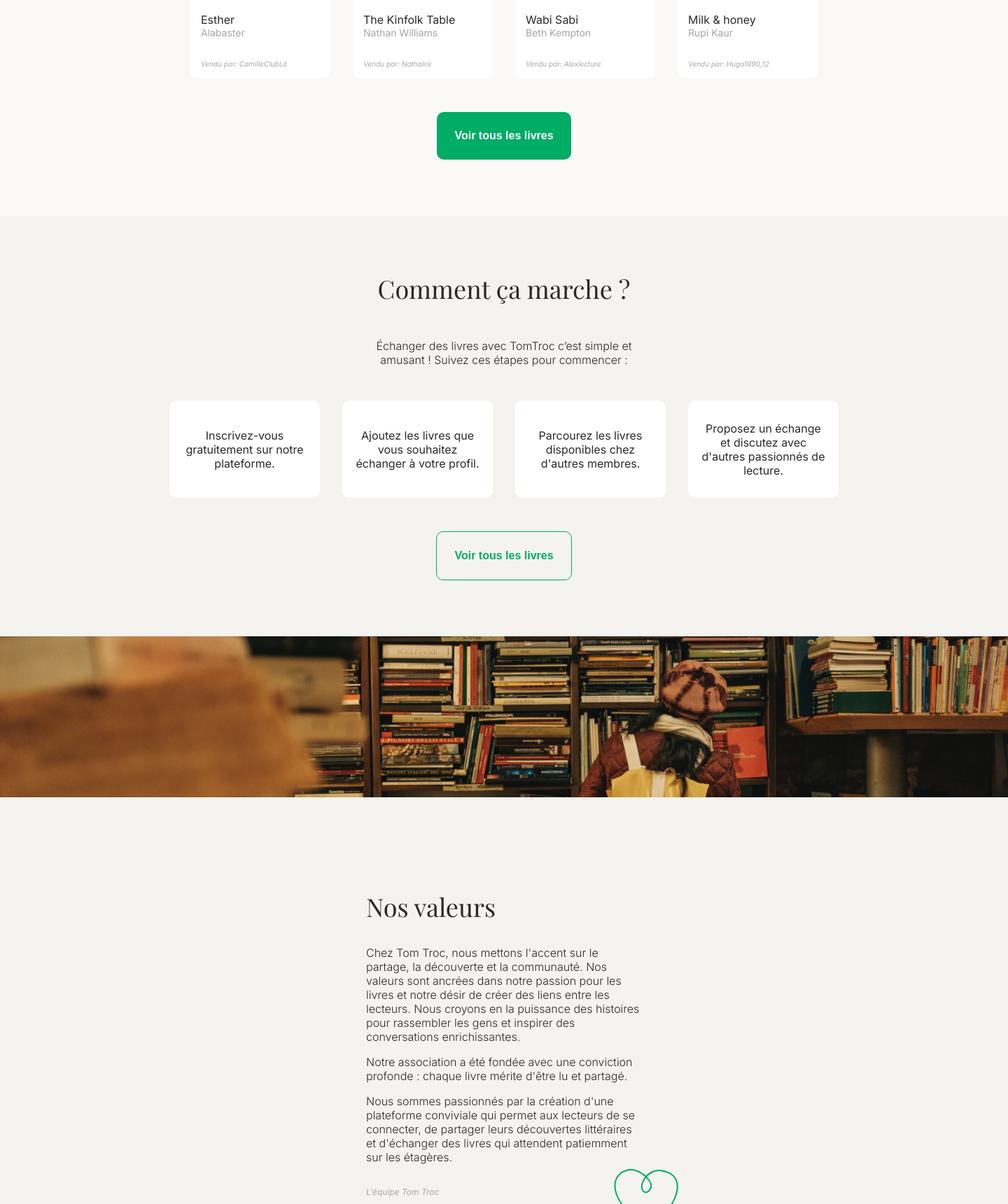
After one commit to ChrisAnger59/TomTroc, a PHP site: template app/Views/home.php in a window 1440 px wide. The commit adds this page. Shown: the part 1182-2902 px from the top of the page at 70% size. Run offline with PHP 8.4, Linux system fonts and the light colour scheme; the template is opened without the code that fills it, so the values that code supplies are empty.

Commit message:
feat(router + homepage): Router/Controller + main template + home vue (#1)

```diff
--- /dev/null
+++ b/app/Views/home.php
@@ -0,0 +1,110 @@
+<section id="section-introduction">
+    <div class="intro-container">
+        <div class="intro-text flex-col gap-1">
+            <h2>Rejoignez nos lecteurs passionnés</h2>
+            <p>Donnez une nouvelle vie à vos livres en les échangeant avec
+            d'autres amoureux de la lecture.
+            Nous croyons en la magie du partage de connaissances
+            et d'histoires à travers les livres.
+            </p>
+            <button class="btn btn-primary">Découvrir</button>
+        </div>
+
+        <div class="intro-image">
+            <img src="./images/img-home1.png" alt="">
+            <p class="legend">Hamza</p>
+        </div>
+    </div>
+</section>
+
+
+<section id="section-last-add" class="flex-col gap-3">
+
+    <h2>Les derniers livres ajoutés</h2>
+
+        <div class="books-container">
+
+            <article class="card book-card">
+                <img src="./../storage/uploads/livre1.jpg" alt="premier livre">
+                <div class="book-content">
+                    <h3>Esther</h3>
+                    <p class="book-author">Alabaster</p>
+                </div>
+                <p class="book-mention">Vendu par: CamilleClubLit</p>
+            </article>
+
+            <article class="card book-card">
+                <img src="./../storage/uploads/livre2.jpg" alt="deuxieme livre">
+                <div class="book-content">
+                    <h3>The Kinfolk Table</h3>
+                    <p class="book-author">Nathan Williams</p>
+                </div>
+                <p class="book-mention">Vendu par: Nathalire</p>
+            </article>
+
+            <article class="card book-card">
+                <img src="./../storage/uploads/livre3.jpg" alt="troisieme livre">
+                <div class="book-content">
+                    <h3>Wabi Sabi</h3>
+                    <p class="book-author">Beth Kempton</p>
+                </div>
+                <p class="book-mention">Vendu par: Alexlecture</p>
+            </article>
+
+            <article class="card book-card">
+                <img src="./../storage/uploads/livre4.jpg" alt="quatrieme livre">
+                <div class="book-content">
+                    <h3>Milk & honey</h3>
+                    <p class="book-author">Rupi Kaur</p>
+                </div>
+                <p class="book-mention">Vendu par: Hugo1990_12</p>
+            </article>
+        </div>
+
+        <button class="btn btn-primary">Voir tous les livres</button>
+</section>
+
+
+<section id="section-pitch" class="flex-col gap-3">
+    <h2>Comment ça marche ?</h2>
+    <p class="pitch-desc">Échanger des livres avec TomTroc c’est simple et amusant ! Suivez ces étapes pour commencer :</p>
+
+    <div class="pitch-cards">
+        <article class="card pitch-card">
+            <p>Inscrivez-vous gratuitement sur notre plateforme.</p>
+        </article>
+
+        <article class="card pitch-card">
+            <p>Ajoutez les livres que vous souhaitez échanger à votre profil.</p>
+        </article>
+
+        <article class="card pitch-card">
+            <p>Parcourez les livres disponibles chez d'autres membres.</p>
+        </article>
+
+        <article class="card pitch-card">
+            <p>Proposez un échange et discutez avec d'autres passionnés de lecture.</p>
+        </article>
+    </div>
+
+    <button class="btn btn-outline">Voir tous les livres</button>
+
+</section>
+
+<section id="banner">
+    <img src="./images/banner.jpg" alt="Banderole bibliothèque">
+</section>
+
+<section id="section-values">
+    <div class="values-container flex-col gap-2">
+        <h2>Nos valeurs</h2>
+        <article class="values-text flex-col gap-1">
+            <p>Chez Tom Troc, nous mettons l'accent sur le partage, la découverte et la communauté. Nos valeurs sont ancrées dans notre passion pour les livres et notre désir de créer des liens entre les lecteurs. Nous croyons en la puissance des histoires pour rassembler les gens et inspirer des conversations enrichissantes.</p>
+            <p>Notre association a été fondée avec une conviction profonde : chaque livre mérite d'être lu et partagé. </p>
+            <p>Nous sommes passionnés par la création d'une plateforme conviviale qui permet aux lecteurs de se connecter, de partager leurs découvertes littéraires et d'échanger des livres qui attendent patiemment sur les étagères.</p>
+        </article>
+        <img src="./images/logo-vector.svg" alt="logo vecteur" class="corner-img">
+        <p class="signature">L'équipe Tom Troc</p>
+    </div>
+
+</section>
--- /dev/null
+++ b/app/Views/main.php
@@ -0,0 +1,47 @@
+<!DOCTYPE html>
+<html lang="fr">
+<head>
+    <meta charset="UTF-8">
+    <meta name="viewport" content="width=device-width, initial-scale=1.0">
+    <title>TomTroc</title>
+    <link rel="preconnect" href="https://fonts.googleapis.com">
+    <link rel="preconnect" href="https://fonts.gstatic.com" crossorigin>
+    <link href="https://fonts.googleapis.com/css2?family=Inter:ital,opsz,wght@0,14..32,100..900;1,14..32,100..900&family=Playfair+Display&display=swap" rel="stylesheet">
+    <link rel="stylesheet" href="./css/style.css">
+</head>
+
+<body>
+    <header>
+        <nav id="nav-header">
+            <div class="nav-group">
+                <a href="index.php">
+                    <img src="./images/logo.png" alt="Logo" class="logo-site">
+                </a>
+                <a href="index.php">Accueil</a>
+                <a href="#">Nos livres</a>
+            </div>
+
+            <div class="nav-group">
+                <a href="#"><img src="./images/Icon messagerie.png" width="15px">Messagerie</a>
+                <a href="#"><img src="./images/Icon mon compte.png" width="10px">Mon compte</a>
+                <a href="#">Connexion</a>
+            </div>
+        </nav>
+
+    </header>
+
+    <main>
+        <?= $content /* Ici est affiché le contenu réel de la page. */ ?>
+    </main>
+
+    <footer>
+        <nav id="nav-footer">
+            <a href="#">Politique de confidentialité</a>
+            <a href="#">Mentions légales</a>
+            <a href="#">Tom Troc©</a>
+            <a href="#" id="logo-footer"><img src="./images/logo-alt-TomTroc.png" alt="Logo alternatif TomTroc"></a>
+        </nav>
+    </footer>
+
+</body>
+</html>
--- /dev/null
+++ b/public/css/style.css
@@ -0,0 +1,277 @@
+/******** RESET ********/
+
+* {
+    margin: 0;
+    padding: 0;
+    box-sizing: border-box;
+}
+
+/******** BASE ********/
+
+body {
+    background-color: #F5F3EF;
+    width: 1440px;
+    margin: auto;
+    font-family: "Inter", sans-serif;
+    color: #292929;
+}
+
+h2 {
+    font-family: "Playfair Display", serif;
+    font-size: 36px;
+    font-weight: 400;
+}
+
+p, h3 {
+    font-size: 16px;
+    font-weight: 400;
+}
+
+a {
+    text-decoration: none;
+    color: inherit;
+    font-size: 14px;
+}
+
+/******** UTILITIES ********/
+
+.flex {
+    display: flex;
+}
+
+.flex-col {
+    display: flex;
+    flex-direction: column;
+}
+
+.flex-center {
+    display: flex;
+    align-items: center;
+    justify-content: center;
+}
+
+.gap-1 { gap: 1em; }
+.gap-2 { gap: 2em; }
+.gap-3 { gap: 3em; }
+
+/******** COMPONENTS ********/
+
+.card {
+    background-color: #FFFFFF;
+    border-radius: 10px;
+}
+
+.btn {
+    font-size: 16px;
+    font-weight: 600;
+    padding: 25px;
+    border-radius: 10px;
+    border: none;
+    cursor: pointer;
+    transition: 0.3s;
+    width: max-content;
+}
+
+.btn-primary {
+    background-color: #00AC66;
+    color: white;
+}
+
+.btn-primary:hover {
+    background-color: #006D41;
+}
+
+.btn-outline {
+    border: 1px solid #00AC66;
+    background-color: transparent;
+    color: #00AC66;
+}
+
+.btn-outline:hover {
+    background-color: #006D41;
+    color: white;
+}
+
+/******** HEADER ********/
+
+#nav-header {
+    display: flex;
+    align-items: center;
+    justify-content: space-between;
+    padding: 10px 10%;
+}
+
+.nav-group {
+    display: flex;
+    align-items: center;
+    gap: 40px;
+}
+
+.nav-group a {
+    display: flex;
+    align-items: center;
+    gap: 5px;
+    transition: 0.3s;
+}
+
+.nav-group a:hover{
+    font-weight: 600;
+}
+
+.logo-site {
+    width: 155px;
+}
+
+/******** FOOTER ********/
+
+#nav-footer {
+    background-color: #FFFFFF;
+    display: flex;
+    justify-content: flex-end;
+    align-items: center;
+    gap: 50px;
+    padding: 20px 10%;
+}
+
+#nav-footer a {
+    font-weight: 300;
+    font-size: 12px;
+}
+
+#logo-footer img {
+    width: 22px;
+}
+
+/******** INTRO ********/
+
+#section-introduction {
+    display: flex;
+    justify-content: center;
+    padding: 5em;
+}
+
+.intro-container {
+    display: flex;
+    align-items: center;
+    gap: 60px;
+}
+
+.intro-text {
+    max-width: 340px;
+}
+
+.intro-image img {
+    display: block;
+}
+
+.legend {
+    text-align: end;
+    color: #A6A6A6;
+    font-size: 12px;
+    font-style: italic;
+    padding: 10px;
+}
+
+/******** LAST BOOKS ********/
+
+#section-last-add {
+    background-color: #FAF9F7;
+    align-items: center;
+    padding: 5em;
+}
+
+.books-container {
+    display: flex;
+    gap: 2em;
+}
+
+.book-card {
+    width: 200px;
+}
+
+.book-card img {
+    width: 100%;
+    height: 200px;
+    object-fit: cover;
+}
+
+.book-content {
+    padding: 15px;
+}
+
+.book-author {
+    font-size: 14px;
+    color: #A6A6A6;
+}
+
+.book-mention {
+    font-size: 10px;
+    color: #A6A6A6;
+    font-style: italic;
+    padding: 15px;
+}
+
+/******** PITCH ********/
+
+#section-pitch {
+    align-items: center;
+    padding: 5em;
+}
+
+.pitch-desc {
+    width: 25em;
+    text-align: center;
+    font-weight: 300;
+}
+
+.pitch-cards {
+    display: flex;
+    gap: 2em;
+}
+
+.pitch-card {
+    width: 215px;
+    height: 139px;
+    text-align: center;
+    padding: 1em;
+    display: flex;
+    align-items: center;
+}
+
+/******** BANNER ********/
+
+#banner img {
+    width: 100%;
+    height: 230px;
+    object-fit: cover;
+    object-position: center 40%;
+}
+
+/******** VALUES ********/
+
+#section-values {
+    width: 650px;
+    margin: auto;
+    padding: 8em;
+}
+
+.values-container {
+    position: relative;
+}
+
+.values-text p {
+    font-size: 16px;
+    font-weight: 300;
+}
+
+.signature {
+    font-size: 12px;
+    font-style: italic;
+    color: #A6A6A6;
+}
+
+.corner-img {
+    position: absolute;
+    bottom: -4em;
+    right: -4em;
+}
```
Also changed, not shown: app/Controllers/HomeController.php (added, +18 -0 lines), app/Core/Router.php (added, +32 -0 lines), app/Core/View.php (added, +50 -0 lines), app/Services/Utils.php (added, +15 -0 lines), public/index.php (+17 -1 lines), public/images/Icon messagerie.png (added), public/images/Icon mon compte.png (added), public/images/banner.jpg (added), public/images/img-home1.png (added), public/images/img-home2.png (added), public/images/logo-alt-TomTroc.png (added), public/images/logo-vector.svg (added), public/images/logo.png (added), 4 other files.
